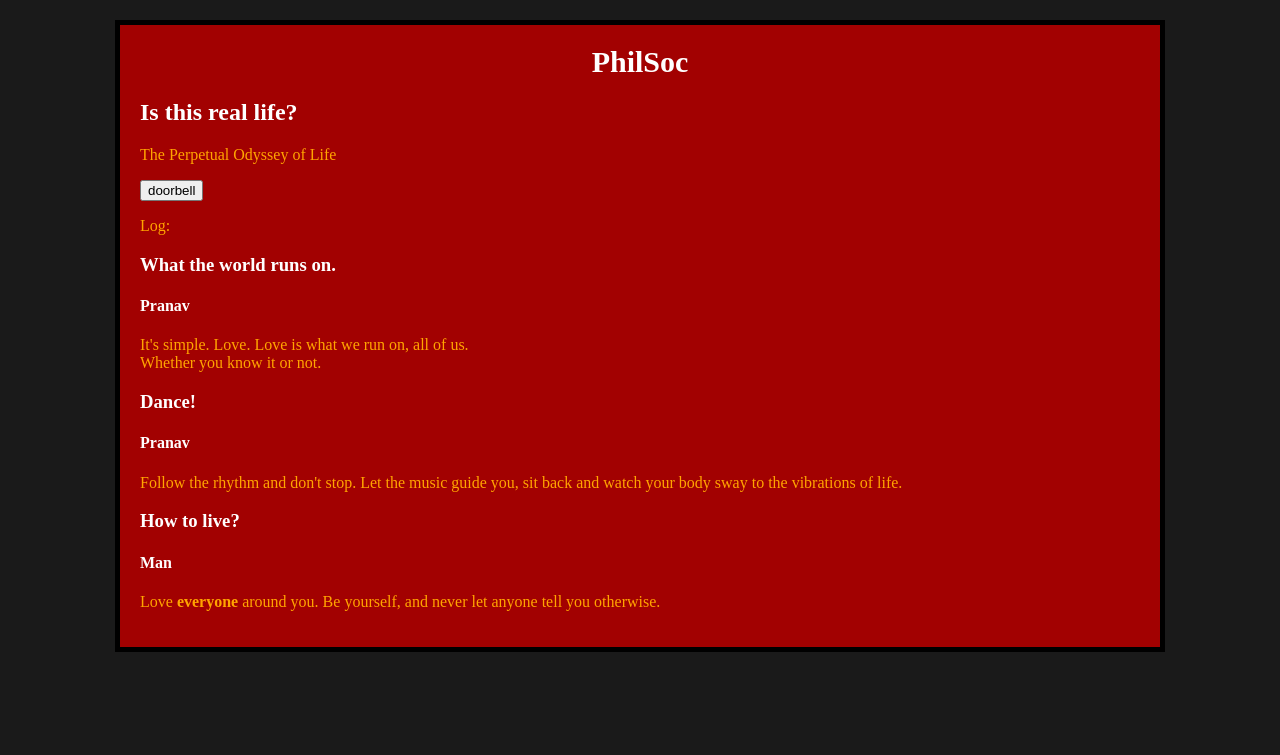
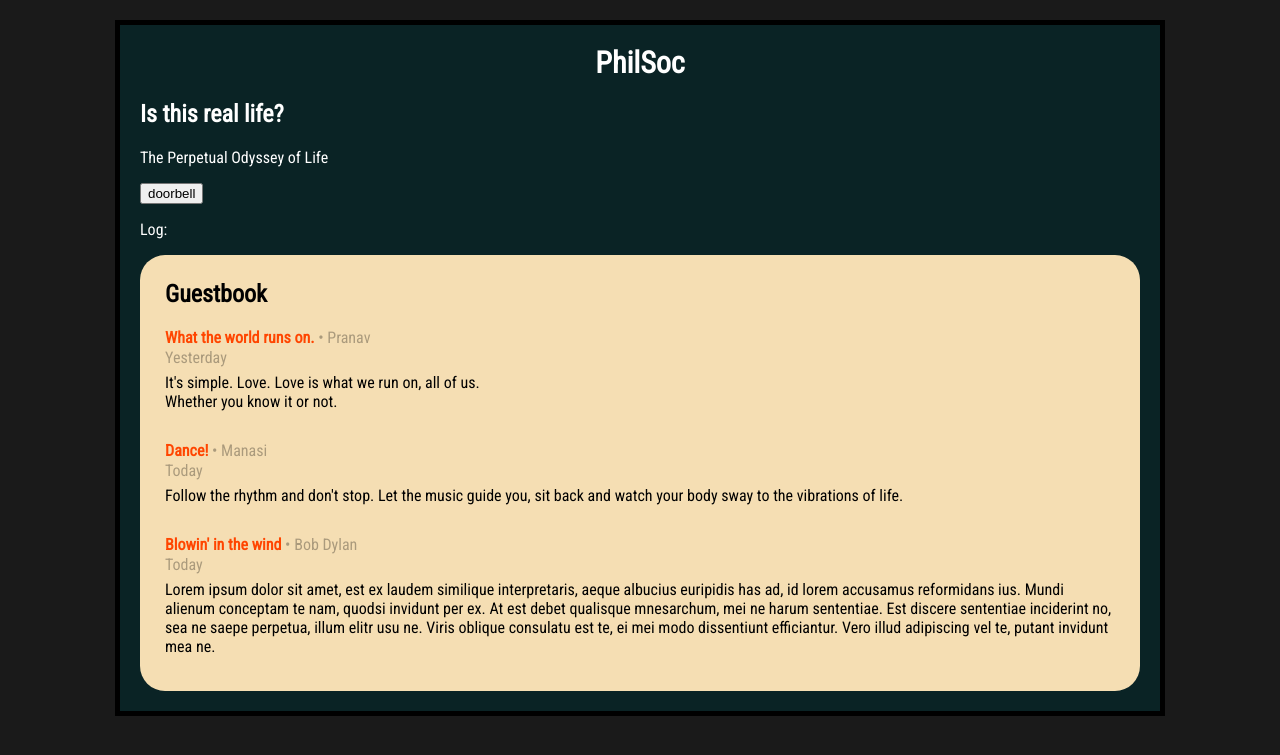
Before and after one commit to Automage/MageBase, a Flask app: page /home in a window 1280 px wide. Shown: the top 755 px of the page. Run offline with Flask 2, Linux system fonts and the light colour scheme.

Commit message:
Implemented read-only guestbook - Removed users.py and replaced with post.py - Some color changes

```diff
--- a/app.py
+++ b/app.py
@@ -1,25 +1,31 @@
 from flask import Flask, render_template, redirect, url_for
-from user import User
+from post import Post
 
 app = Flask(__name__)
 
-users = [User('Pranav'), User('Man')]
-
-users[0].addPost('What the world runs on.',
-                 """
-                 It's simple. Love. Love is what we run on, all of us.<br/>Whether you know it or not.
-                 """)
-
-users[0].addPost('Dance!',
-                 """
-                 Follow the rhythm and don't stop. Let the music guide you, sit back and watch your body sway
-                 to the vibrations of life.
-                 """)
-
-users[1].addPost('How to live?',
-                 """
-                 Love <strong>everyone</strong> around you. Be yourself, and never let anyone tell you otherwise.
-                 """)
+posts = [Post('What the world runs on.',
+              'Pranav',
+              'Yesterday',
+              """
+              It's simple. Love. Love is what we run on, all of us.<br/>Whether you know it or not.
+              """),
+         Post('Dance!',
+              'Manasi',
+              'Today',
+              """
+              Follow the rhythm and don't stop. Let the music guide you, sit back and watch your body sway to the vibrations of life.
+              """),
+         Post('Blowin\' in the wind',
+              'Bob Dylan',
+              'Today',
+              """
+              Lorem ipsum dolor sit amet, est ex laudem similique interpretaris, aeque albucius euripidis has ad,
+              id lorem accusamus reformidans ius. Mundi alienum conceptam te nam, quodsi invidunt per ex. At est debet
+              qualisque mnesarchum, mei ne harum sententiae. Est discere sententiae inciderint no, sea ne saepe perpetua,
+              illum elitr usu ne. Viris oblique consulatu est te, ei mei modo dissentiunt efficiantur. Vero illud
+              adipiscing vel te, putant invidunt mea ne.
+              """)
+         ]
 
 
 @app.route('/')
@@ -29,7 +35,7 @@ def root_reroute():
 
 @app.route('/home')
 def home():
-    return render_template('home.html', users=users)
+    return render_template('home.html', posts=posts)
 
 
 if __name__ == '__main__':
--- /dev/null
+++ b/post.py
@@ -0,0 +1,6 @@
+class Post:
+    def __init__(self, title, author, date, body):
+        self.title = title;
+        self.author = author
+        self.date = date;
+        self.body = body;
--- /dev/null
+++ b/static/styles/home.css
@@ -0,0 +1,29 @@
+#guestbook {
+    background-color: wheat;
+    padding: 5px 25px 5px 25px;
+    border-radius: 25px;
+    color: black;
+}
+
+.comment {
+    margin-bottom: 30px;
+}
+
+.comment-title {
+    color: orangered;
+    font-weight: bold;
+}
+.comment-author, .comment-date {
+    opacity: 0.3;
+    font-style: normal;
+}
+
+.comment-date {
+    margin-top: -15px;
+}
+
+.comment-body {
+    color: black;
+    margin-top: -10px;
+    font-size: medium;
+}
--- a/static/styles/style.css
+++ b/static/styles/style.css
@@ -3,17 +3,14 @@ html {
     color: white;
 }
 
-p {
-    color: orange;
-}
-
 body {
     width: 1000px;
     margin: 20px auto;
-    background-color: #a20101;
+    background-color: #0a2325;
+    /*background-color: #a20101;*/
     padding: 0px 20px 20px 20px;
     border: 5px solid black;
-    font-family: "Times New Roman", Arial, Helvetica, sans-serif;
+    font-family: 'Roboto Condensed', sans-serif;
 }
 
 h1 {
--- a/templates/home.html
+++ b/templates/home.html
@@ -4,7 +4,9 @@
         <title>MageBase</title>
         <meta charset="UTF-8">
         <meta name="viewport" content="width=device-width, initial-scale=1">
-        <link href="../static/styles/style.css" rel="stylesheet" type="text/css">
+        <link rel="stylesheet" type="text/css" href="{{ url_for('static', filename='styles/style.css') }}">
+        <link rel="stylesheet" type="text/css" href="{{ url_for('static', filename='styles/home.css') }}">
+        <link href="https://fonts.googleapis.com/css?family=Roboto+Condensed&display=swap" rel="stylesheet">
     </head>
     <body>
 
@@ -18,16 +20,22 @@
             <p>Log:</p>
         </div>
 
-        <div id="users">
-            {% for user in users %}
-                {% for post in user.posts%}
-                    <h3>{{post.title}}</h3>
-                    <h4>{{user.name}}</h4>
-                    <p>{{post.body | safe}}</p>
+        <div id="guestbook">
+            <h2>Guestbook</h2>
+            <div id="comments-container">
+                {% for post in posts %}
+                    <div class="comment">
+                        <p><span class="comment-title">{{post.title}}</span> <span class="comment-author">• {{post.author}}</span></p>
+                        <p class="comment-date">{{post.date}}</p>
+                        <p class="comment-body">{{post.body | safe}}</p>
+                    </div>
                 {% endfor %}
-            {% endfor %}
+            </div>
+
         </div>
 
-        <script src="../static/scripts/main.js"></script>
+
+
+        <script src="{{ url_for('static', filename='scripts/main.js') }}"></script>
     </body>
 </html>
```
Also changed, not shown: static/styles/default.css (deleted, +0 -8 lines), user.py (deleted, +0 -13 lines).
